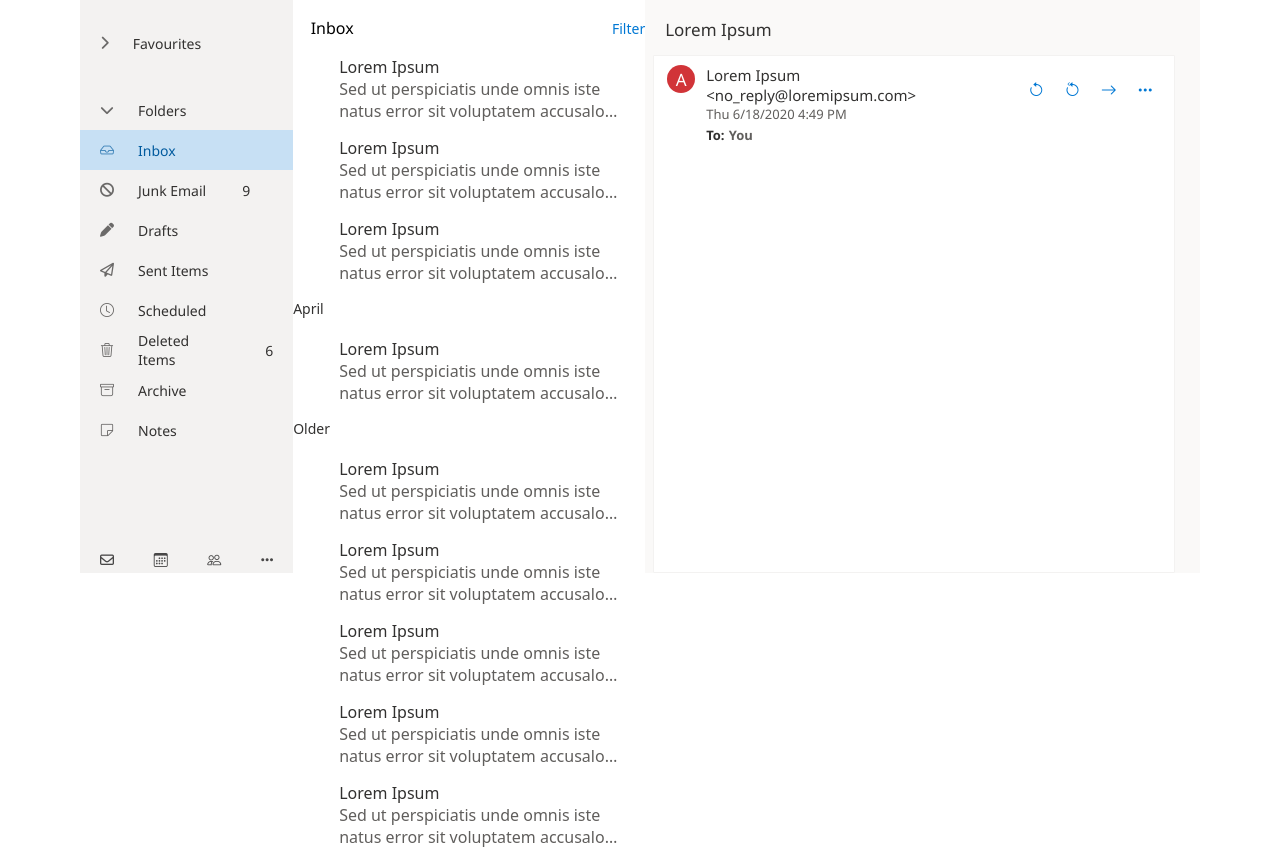
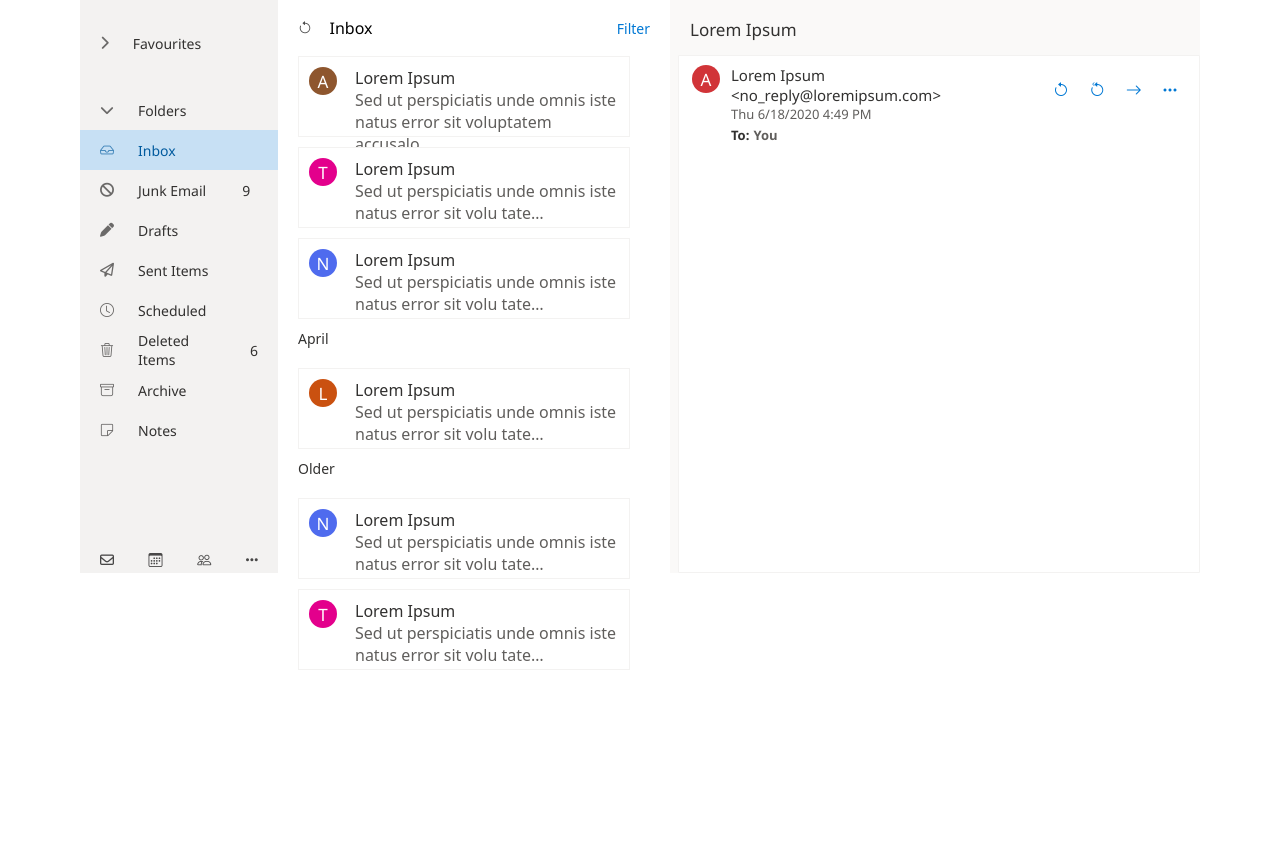
Before and after one commit to ahmadamira/outlook, a React (Create React App) app: page / in a window 1280 px wide. After the commit the page ends 800 px from the top, so only its background shows below. Built offline with nearby package versions, Linux system fonts and the light colour scheme; a web font is replaced by a local one.

Commit message:
added prps

```diff
--- a/src/components/Middelcol/Middelcolhead/index.css
+++ b/src/components/Middelcol/Middelcolhead/index.css
@@ -9,8 +9,9 @@
     display: flex;
     flex-direction: row;
     justify-content: space-between;
-    width: 352px;
+    width: 100%;
     height: 56px;
+    background-color: white;
 
 }
 
--- a/src/components/Middelcol/Middelcolhead/index.js
+++ b/src/components/Middelcol/Middelcolhead/index.js
@@ -10,7 +10,7 @@ const Middelcolhead = () => {
                 <div className="middel-header">
 
                     <div className="middel-header1">
-                        <Icon />
+                        <Icon icn={"bi bi-arrow-counterclockwise"} />
                         <p className='text'>Inbox</p>
                         <Icon />
                     </div>
--- /dev/null
+++ b/src/components/Middelcol/Middelitem/data.js
@@ -0,0 +1,35 @@
+import CircleImg from "../../MainSection/EmailContent/CircleImg/CircleImg";
+
+export const data = [
+    {
+        title: "Lorem Ipsum",
+        icon: <CircleImg name={"A"} color={"#8E562E"} />,
+        description: "Sed ut perspiciatis unde omnis iste natus error sit voluptatem accusalo…"
+    },
+    {
+        title: "Lorem Ipsum",
+        icon: <CircleImg name={"T"} color={"#E3008C"} />,
+        description: "Sed ut perspiciatis unde omnis iste natus error sit volu tate…"
+    },
+    {
+        title: "Lorem Ipsum",
+        icon: <CircleImg name={"N"} color={"#4F6BEE"} />,
+        description: "Sed ut perspiciatis unde omnis iste natus error sit volu tate…"
+    },
+    {
+        title: "Lorem Ipsum",
+        icon: <CircleImg name={"L"} color={"#CA5110"} />,
+        description: "Sed ut perspiciatis unde omnis iste natus error sit volu tate…"
+    },
+    {
+        title: "Lorem Ipsum",
+        icon: <CircleImg name={"N"} color={"#4F6BEE"} />,
+        description: "Sed ut perspiciatis unde omnis iste natus error sit volu tate…"
+    },
+    {
+        title: "Lorem Ipsum",
+        icon: <CircleImg name={"T"} color={"#E3008C"} />,
+
+        description: "Sed ut perspiciatis unde omnis iste natus error sit volu tate…"
+    }
+];
--- a/src/components/Middelcol/Middelitem/index.css
+++ b/src/components/Middelcol/Middelitem/index.css
@@ -22,10 +22,13 @@
 
 .middelitem {
     position: relative;
+    padding: 10px;
     display: flex;
     width: 332px;
     height: 81px;
     flex-direction: row;
+    background-color: white;
+    border: 1px, #F3F2F1 solid;
 }
 
 .icon {
@@ -40,3 +43,8 @@
     position: relative;
     margin-left: 18px;
 }
+
+.sepe {
+    position: relative;
+
+}
--- a/src/components/Middelcol/Middelitem/index.js
+++ b/src/components/Middelcol/Middelitem/index.js
@@ -1,16 +1,23 @@
-import React from 'react'
+import React, { Children } from 'react'
 import CircleImg from '../../MainSection/EmailContent/CircleImg/CircleImg'
 import "./index.css";
-function Middelitem() {
+function Middelitem({ title, icon, description, children }) {
     return (
-        <div className='middelitem'>
-            <div className='icon'>
-                <CircleImg />
+        <div>
+
+            <div className='middelitem'>
+                <div className='icon'>
+                    {icon}
+                </div>
+                <div className='desc'>
+                    <p class="title"> {title}</p>
+                    <p className='description'>{description}</p>
+                </div>
             </div>
-            <div className='desc'>
-                <p class="title"> Lorem Ipsum</p>
-                <p className='description'>Sed ut perspiciatis unde omnis iste natus error sit voluptatem accusalo…</p>
+            <div className='sepe'>
+                {children}
             </div>
+
         </div>
     )
 }
--- a/src/components/Middelcol/index.css
+++ b/src/components/Middelcol/index.css
@@ -10,3 +10,16 @@
     letter-spacing: 0px;
     text-align: left;
 }
+
+.middelcol {
+    position: relative;
+    padding-left: 20px;
+    padding-right: 20px;
+
+}
+
+.sepe {
+    position: relative;
+    margin-top: 10px;
+    /*background-color: #EDEBE9;*/
+}
--- a/src/components/Middelcol/index.js
+++ b/src/components/Middelcol/index.js
@@ -1,25 +1,26 @@
 import React from 'react'
+import CircleImg from '../MainSection/EmailContent/CircleImg/CircleImg';
 import Icon from '../MainSection/EmailContent/Icon/Icon';
 import "./index.css";
 import Middelcolhead from './Middelcolhead';
 import Middelitem from './Middelitem';
+import { data } from './Middelitem/data';
 
 
 const Middelcol = () => {
+
+    let y = <CircleImg name={"A"} color={"#8E562E"} />;
     return (
-        <div>
+
+        <div className='middelcol'>
             <Middelcolhead />
-            <Middelitem />
-            <Middelitem />
-            <Middelitem />
-            <p className='section'>April</p>
-            <Middelitem />
-            <p className='section'>Older</p>
-            <Middelitem />
-            <Middelitem />
-            <Middelitem />
-            <Middelitem />
-            <Middelitem />
+            {data.map((item, index) => (
+                <Middelitem {...item} key={index} active={index === 0 ? "active" : ""} >
+                    {index === 2 && <p className='section sepe'>April</p>}
+                    {index === 3 && <p className='section sepe'>Older</p>}
+                </Middelitem>
+            ))}
+
 
         </div>
     )
```
